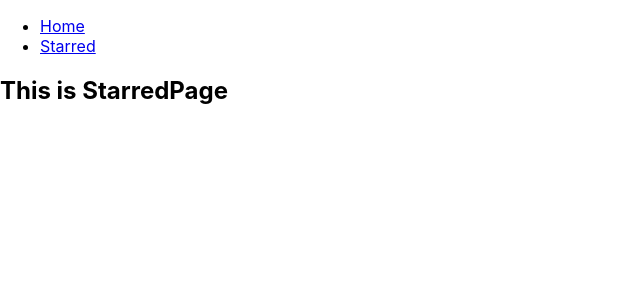
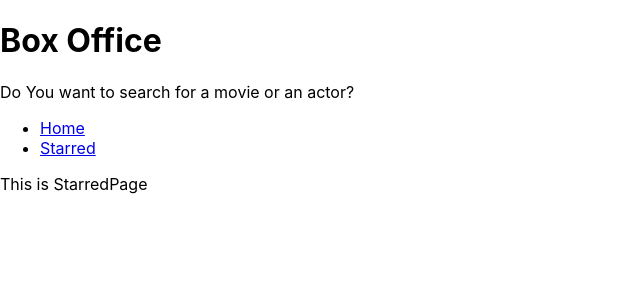
Before and after one commit to kar-thee/box-office-app, a React (Create React App) app: page /starred in a window 1280 px wide. Shown: the top 300 px of the page, without its empty margins (0-640 px from the left). Built offline with nearby package versions, Linux system fonts and the light colour scheme.

Commit message:
Implemented 2 pages and MainPageLayout

```diff
--- a/src/App.js
+++ b/src/App.js
@@ -6,13 +6,12 @@ import Starred from "./pages/Starred"
 import NotFound from './pages/NotFound';
 
 import './App.css';
-import Navigation from './components/Navigation';
+
 
 function App() {
+  console.log("App.js")
   return (
     <>
-    <Navigation/>
-
     <Switch>
       <Route exact path='/'>
         <Home />
--- /dev/null
+++ b/src/components/MainPageLayout.js
@@ -0,0 +1,20 @@
+/* eslint-disable arrow-body-style */
+import React from 'react'
+import Navigation from './Navigation'
+import Title from './Title'
+
+const MainPageLayout = ({children}) => {
+    return (
+        <>
+            <Title
+            title="Box Office"
+            subtitle="Do You want to search for a movie or an actor?" />
+
+            <Navigation/>
+
+            {children}
+        </>
+    )
+}
+
+export default MainPageLayout
--- /dev/null
+++ b/src/components/Title.js
@@ -0,0 +1,14 @@
+/* eslint-disable arrow-body-style */
+
+import React from 'react'
+
+const Title = ({title,subtitle}) => {
+    return (
+        <>
+            <h1> {title} </h1>
+            <p> {subtitle} </p>
+        </>
+    )
+}
+
+export default Title
--- a/src/pages/Home.js
+++ b/src/pages/Home.js
@@ -1,10 +1,11 @@
 import React from "react"
+import MainPageLayout from "../components/MainPageLayout";
 
 const Home = () =>{
     console.log("Hello")
     return (
         <>
-        <h2>This is HomePage</h2>
+        <MainPageLayout>This is HomePage</MainPageLayout>
         </>
     );
 }
--- a/src/pages/Starred.js
+++ b/src/pages/Starred.js
@@ -1,10 +1,11 @@
 import React from 'react'
+import MainPageLayout from '../components/MainPageLayout';
 
 const Starred = () => {
     console.log("Hello")
     return (
         <>
-            <h2>This is StarredPage</h2>
+            <MainPageLayout>This is StarredPage</MainPageLayout>
         </>
     );
 }
```
